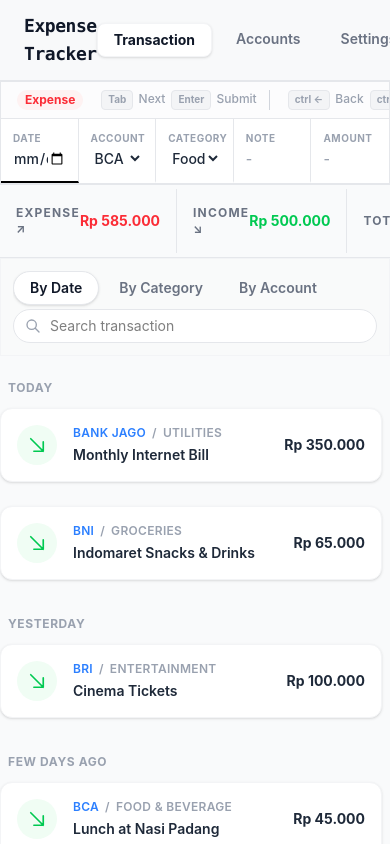
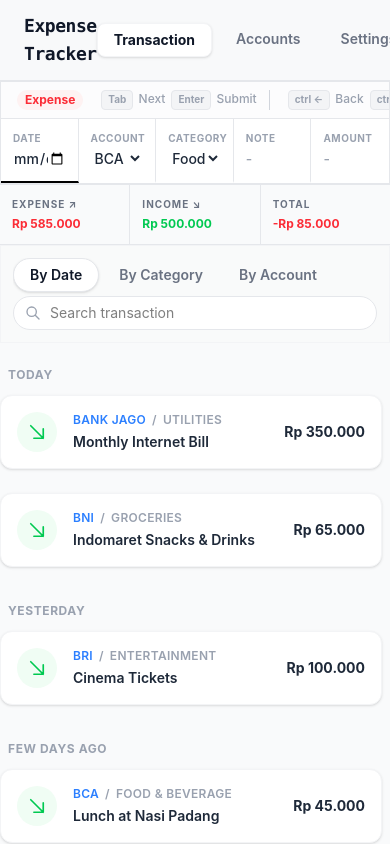
Before and after one commit to 19623248Git/Hangry_fe_internship_case_study, a React (Vite) app: page /transactions in a window 390 px wide. Shown: the top 844 px of the page. Built offline with nearby package versions, Linux system fonts and the light colour scheme.

Commit message:
style: responsiveness for banner_summary

```diff
--- a/src/components/banner_summary.tsx
+++ b/src/components/banner_summary.tsx
@@ -29,34 +29,34 @@ export default function BannerSummary({ expensesList }: BannerSummaryProps){
 
         return (
                 <>
-                        <div className="w-full max-w-3xl mx-auto flex items-center bg-gray-50 border-y border-gray-200">
+                        <div className="w-full max-w-3xl mx-auto flex items-stretch bg-gray-50 border-y border-gray-200">
 
-                                <div className="flex-1 p-4 border-r border-gray-200 flex justify-between items-center">
-                                        <span className="text-xs font-bold text-gray-500 tracking-widest uppercase">
+                                <div className="flex-1 p-3 sm:p-4 border-r border-gray-200 flex flex-col sm:flex-row sm:justify-between sm:items-center gap-1 sm:gap-0 overflow-hidden">
+                                        <span className="text-[10px] sm:text-xs font-bold text-gray-500 tracking-widest uppercase shrink-0">
                                                 Expense ↗
                                         </span>
-                                        <span className="text-sm font-bold text-red-500">
+                                        <span className="text-xs sm:text-sm font-bold text-red-500 truncate text-left sm:text-right">
                                                 {formatIDR(totalExpense)}
                                         </span>
                                 </div>
 
                                 <div
                                         onClick={() => setIsInputModalOpen(true)}
-                                        className="flex-1 p-4 border-r border-gray-200 flex justify-between items-center cursor-pointer hover:bg-gray-100 transition-colors"
+                                        className="flex-1 p-3 sm:p-4 border-r border-gray-200 flex flex-col sm:flex-row sm:justify-between sm:items-center cursor-pointer hover:bg-gray-100 transition-colors gap-1 sm:gap-0 overflow-hidden"
                                 >
-                                        <span className="text-xs font-bold text-gray-500 tracking-widest uppercase">
+                                        <span className="text-[10px] sm:text-xs font-bold text-gray-500 tracking-widest uppercase shrink-0">
                                                 Income ↘
                                         </span>
-                                        <span className="text-sm font-bold text-green-500">
+                                        <span className="text-xs sm:text-sm font-bold text-green-500 truncate text-left sm:text-right">
                                                 {formatIDR(income)}
                                         </span>
                                 </div>
 
-                                <div className="flex-1 p-4 flex justify-between items-center">
-                                        <span className="text-xs font-bold text-gray-500 tracking-widest uppercase">
+                                <div className="flex-1 p-3 sm:p-4 flex flex-col sm:flex-row sm:justify-between sm:items-center gap-1 sm:gap-0 overflow-hidden">
+                                        <span className="text-[10px] sm:text-xs font-bold text-gray-500 tracking-widest uppercase shrink-0">
                                                 Total
                                         </span>
-                                        <span className={`text-sm font-bold ${total >= 0 ? 'text-green-500' : 'text-red-500'}`}>
+                                        <span className={`text-xs sm:text-sm font-bold truncate text-left sm:text-right ${total >= 0 ? 'text-green-500' : 'text-red-500'}`}>
                                                 {formatIDR(total)}
                                         </span>
                                 </div>
```
